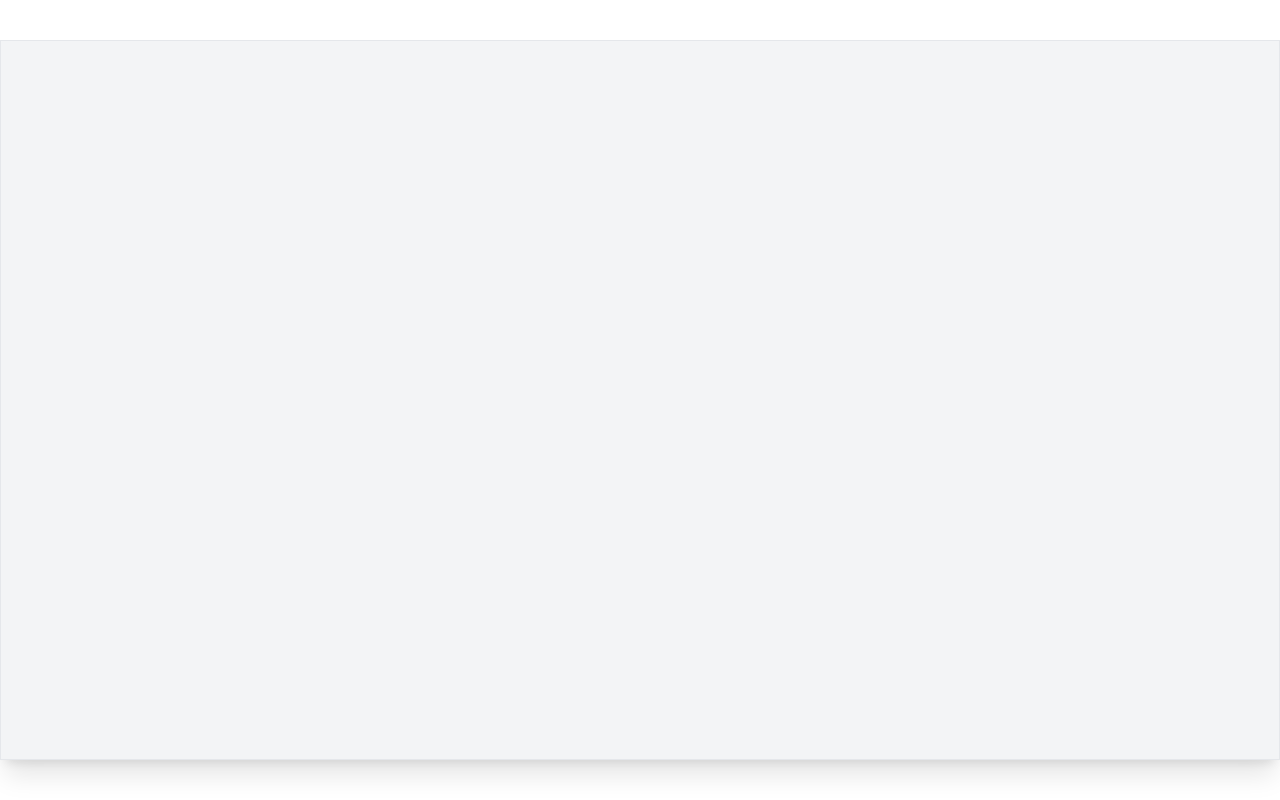
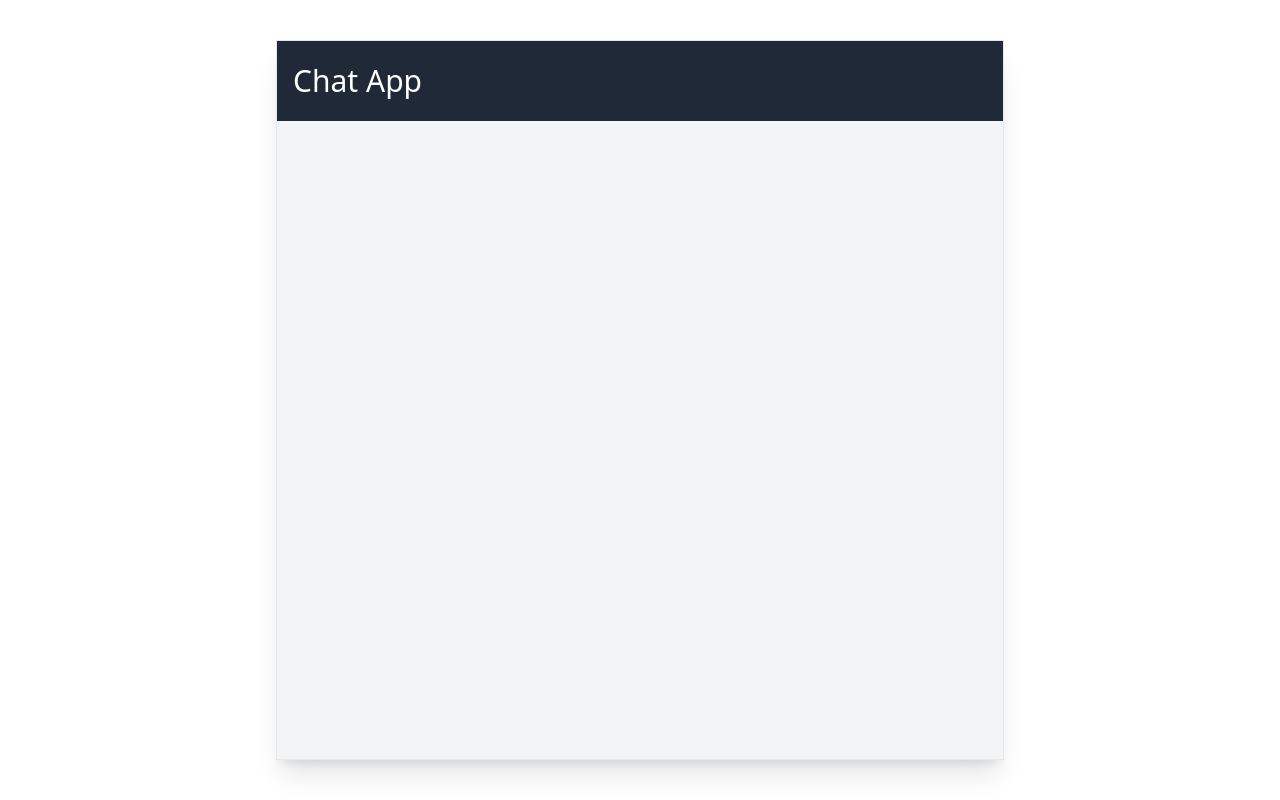
Before and after one commit to irrbis38/r-chat, a React (Create React App) app: page / in a window 1280 px wide. Built offline with nearby package versions, Linux system fonts and the light colour scheme.

Commit message:
feat: create Navbar-component, add base styles to Navbar

```diff
--- a/src/App.js
+++ b/src/App.js
@@ -1,14 +1,17 @@
 import React from "react";
+import { Navbar } from "./components/Navbar";
 
 const style = {
-  appContainer: `max-w-[728x] mx-auto text-center`,
+  appContainer: `max-w-[728px] mx-auto text-center`,
   sectionContainer: `flex flex-col h-[90vh] bg-gray-100 mt-10 shadow-xl border relative`,
 };
 
 function App() {
   return (
     <div className={style.appContainer}>
-      <section className={style.sectionContainer}></section>
+      <section className={style.sectionContainer}>
+        <Navbar />
+      </section>
     </div>
   );
 }
--- /dev/null
+++ b/src/components/Navbar.jsx
@@ -0,0 +1,14 @@
+import React from "react";
+
+const style = {
+  nav: `bg-gray-800 h-20 flex justify-between items-center p-4`,
+  heading: `text-white text-3xl`,
+};
+
+export const Navbar = () => {
+  return (
+    <div className={style.nav}>
+      <h1 className={style.heading}>Chat App</h1>
+    </div>
+  );
+};
```
Also changed, not shown: 1 other file (tests, documents, lock files or other folders).
